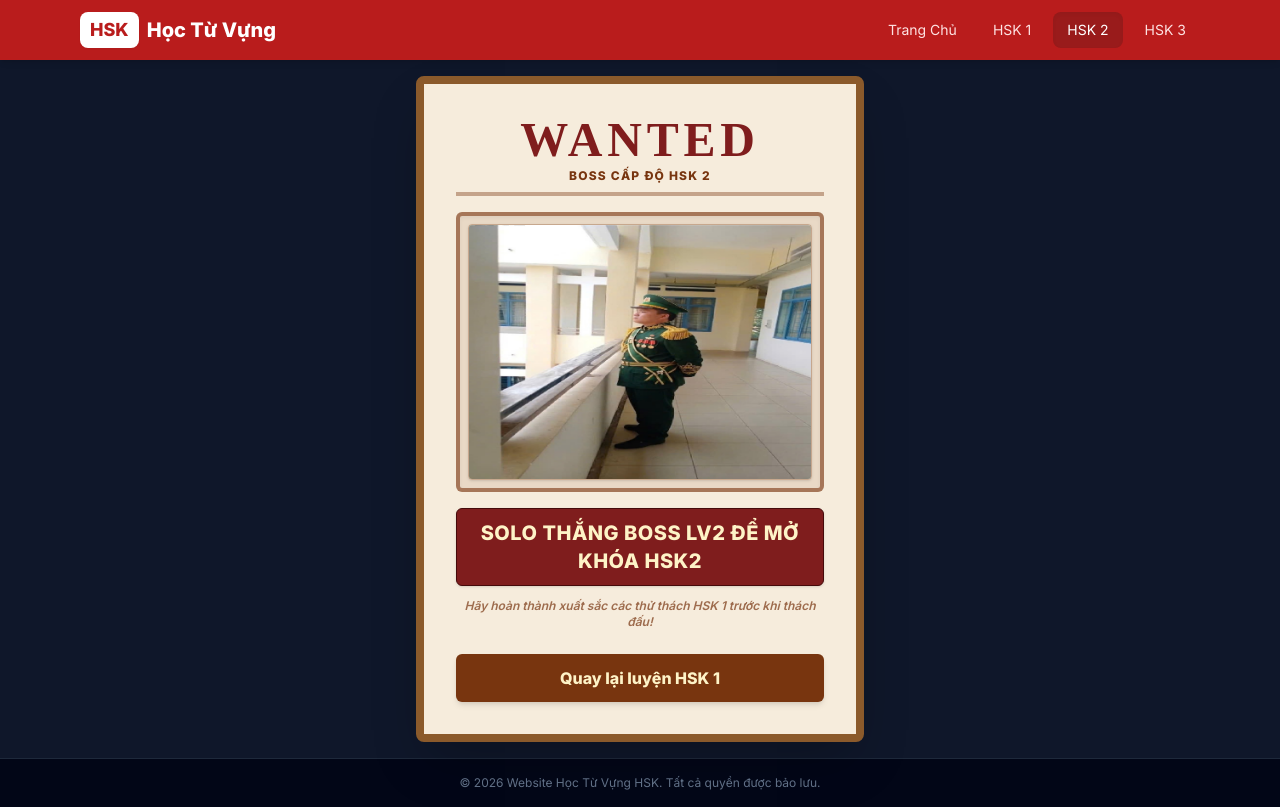
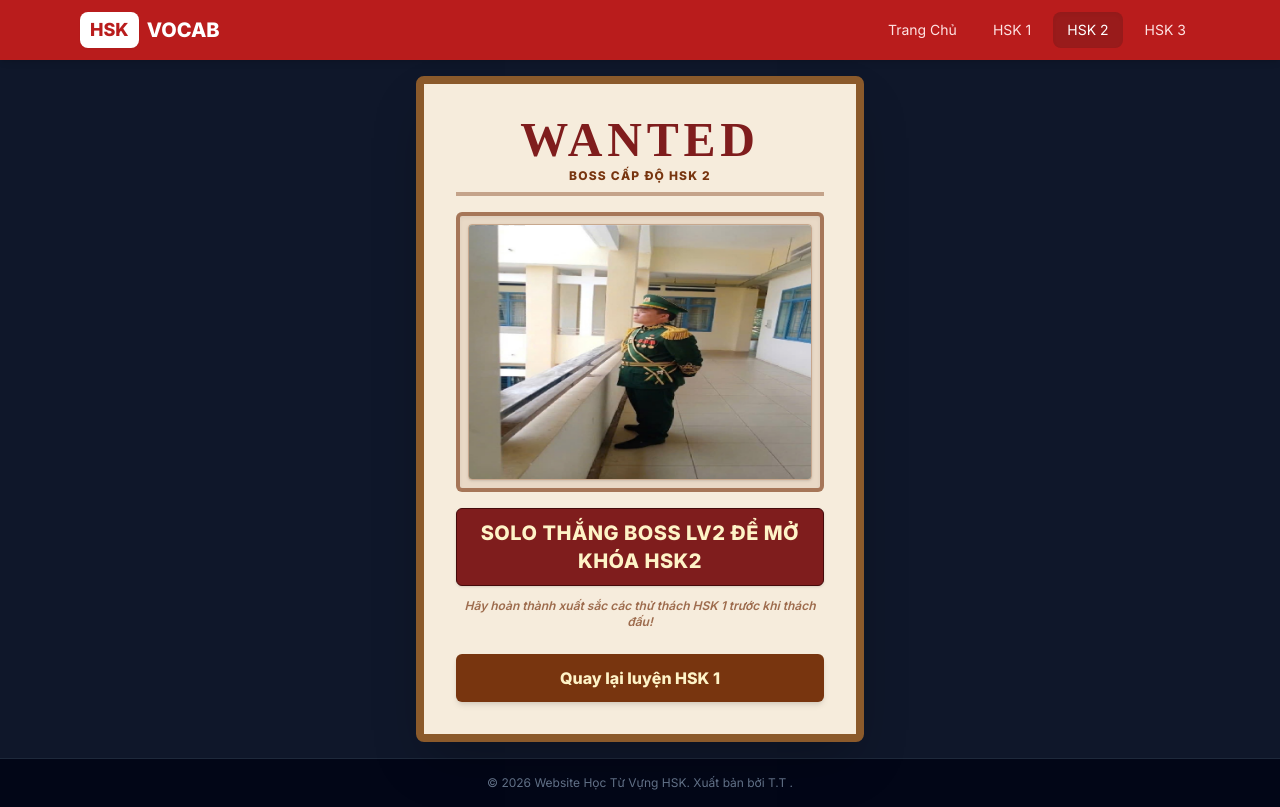
Before and after one commit to ThanhTuan297/HSKVOCAB, a plain HTML site: page hsk2.html in a window 1280 px wide. Drawn offline with nearby package versions, Linux system fonts and the light colour scheme; a web font is replaced by a local one.

Commit message:
Update hsk2.html

```diff
--- a/hsk2.html
+++ b/hsk2.html
@@ -18,7 +18,7 @@
     <div class="max-w-6xl mx-auto px-4 py-3 flex justify-between items-center">
       <a href="index.html" class="flex items-center gap-2 font-bold text-xl hover:text-red-100 transition">
         <span class="bg-white text-red-700 px-2.5 py-1 rounded-lg text-lg font-black shadow-sm">HSK</span>
-        <span>Học Từ Vựng</span>
+        <span>VOCAB</span>
       </a>
       <nav class="flex gap-2">
         <a href="index.html" class="px-3.5 py-2 rounded-lg font-medium text-sm transition text-red-100 hover:bg-red-600 hover:text-white">Trang Chủ</a>
@@ -65,7 +65,7 @@
   </main>
 
   <footer class="bg-slate-950 text-slate-500 py-4 text-center text-xs border-t border-slate-800">
-    <p>© 2026 Website Học Từ Vựng HSK. Tất cả quyền được bảo lưu.</p>
+    <p>© 2026 Website Học Từ Vựng HSK. Xuất bản bởi T.T .</p>
   </footer>
 
 </body>
```
